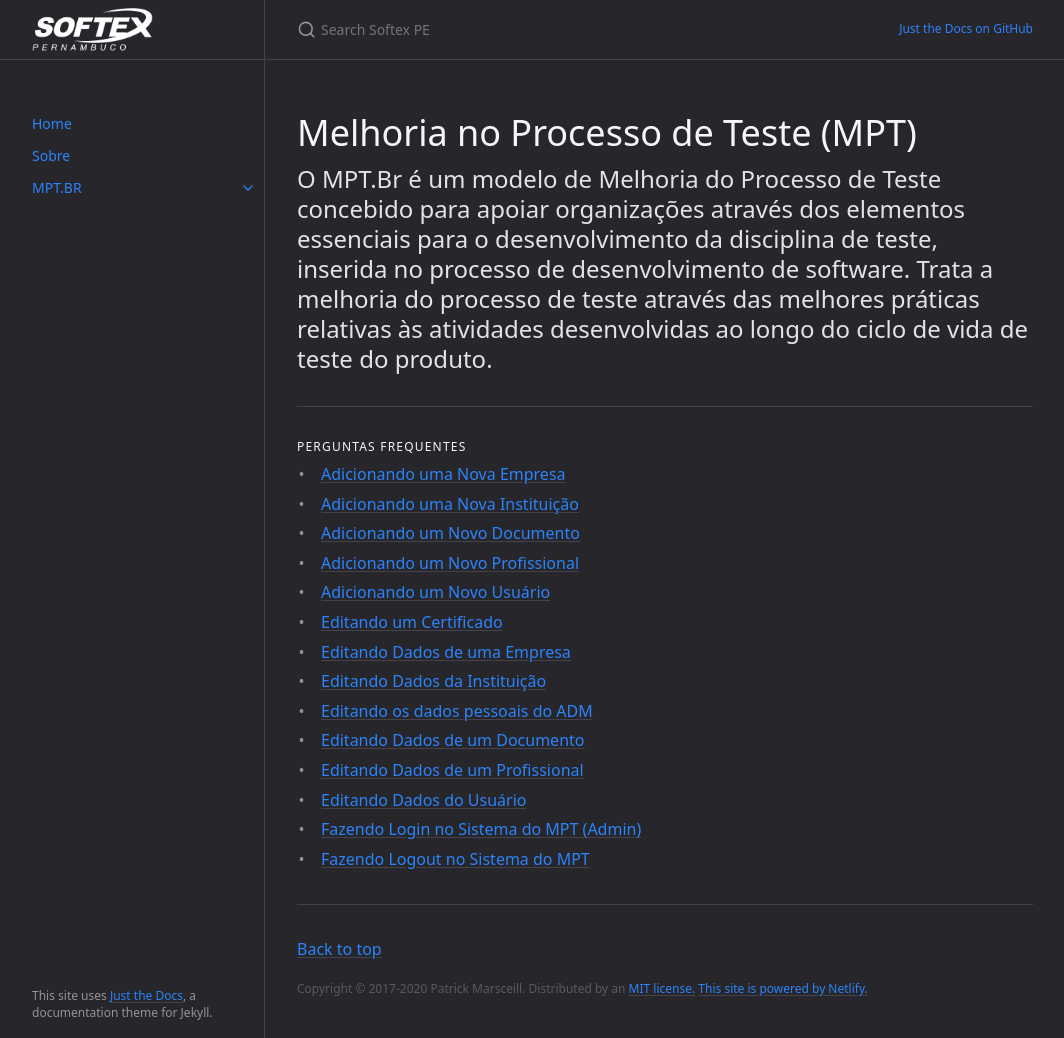
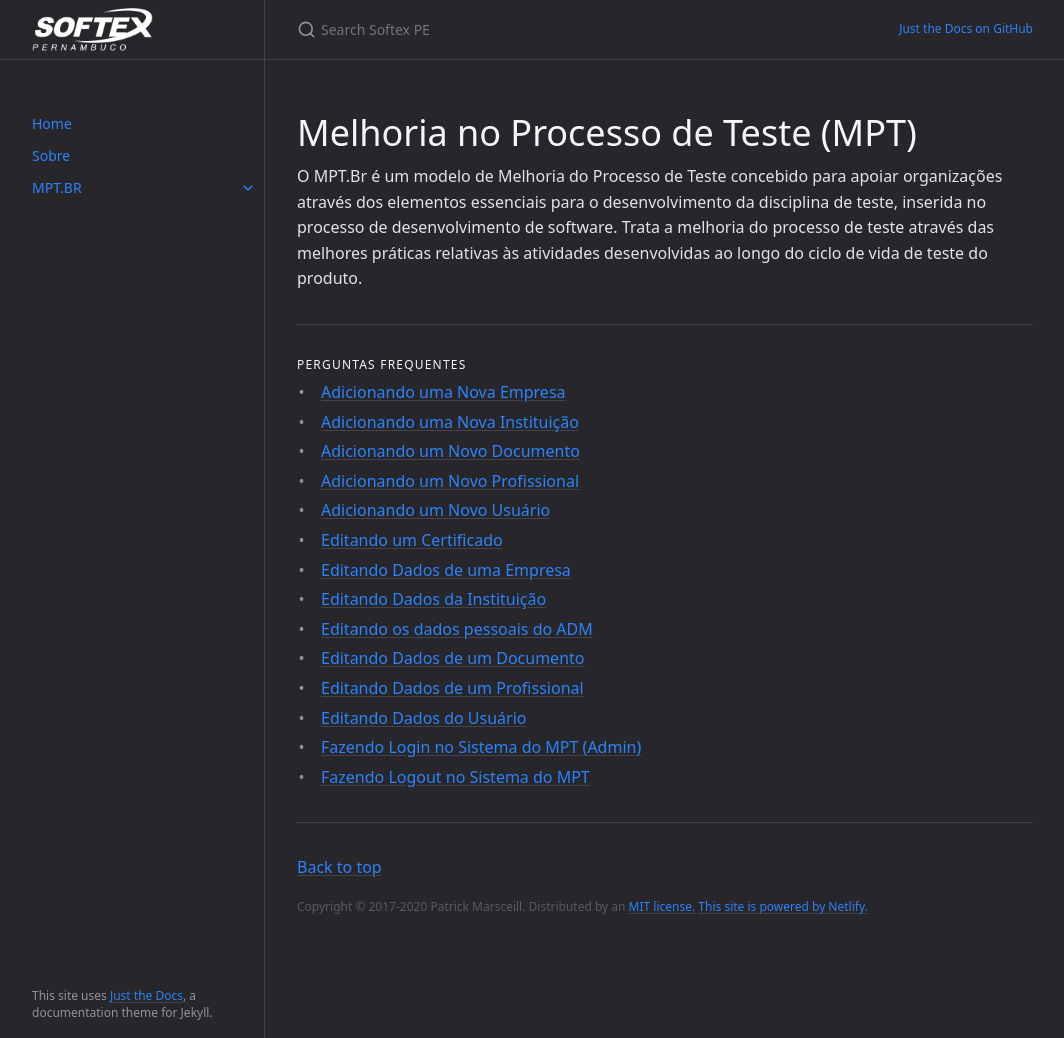
Before and after one commit to ArthurRaphael/softexfaqmpt.github.io, a Jekyll site: the page built from docs/MPT/index.md, in a window 1280 px wide and 1038 px high. Shown: the whole window, without its empty margins (107-1171 px from the left). Built offline with Jekyll 4.4.1, drawn with Linux system fonts in a browser that asks for light colours; cached includes are drawn as plain includes.

Commit message:
Alterando o sub-texto do FAQ

```diff
--- a/docs/MPT/index.md
+++ b/docs/MPT/index.md
@@ -7,4 +7,3 @@ nav_order: 4
 {: .no_toc }
 
 O MPT.Br é um modelo de Melhoria do Processo de Teste concebido para apoiar organizações através dos elementos essenciais para o desenvolvimento da disciplina de teste, inserida no processo de desenvolvimento de software. Trata a melhoria do processo de teste através das melhores práticas relativas às atividades desenvolvidas ao longo do ciclo de vida de teste do produto.
-{: .fs-6 .fw-300 }
```
